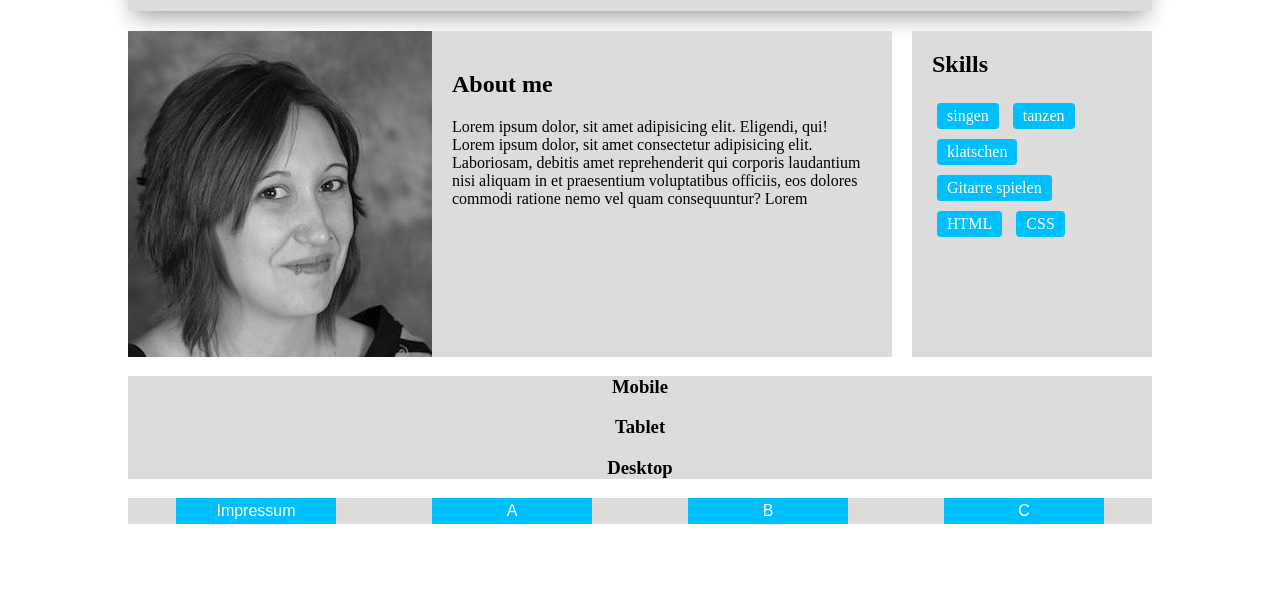
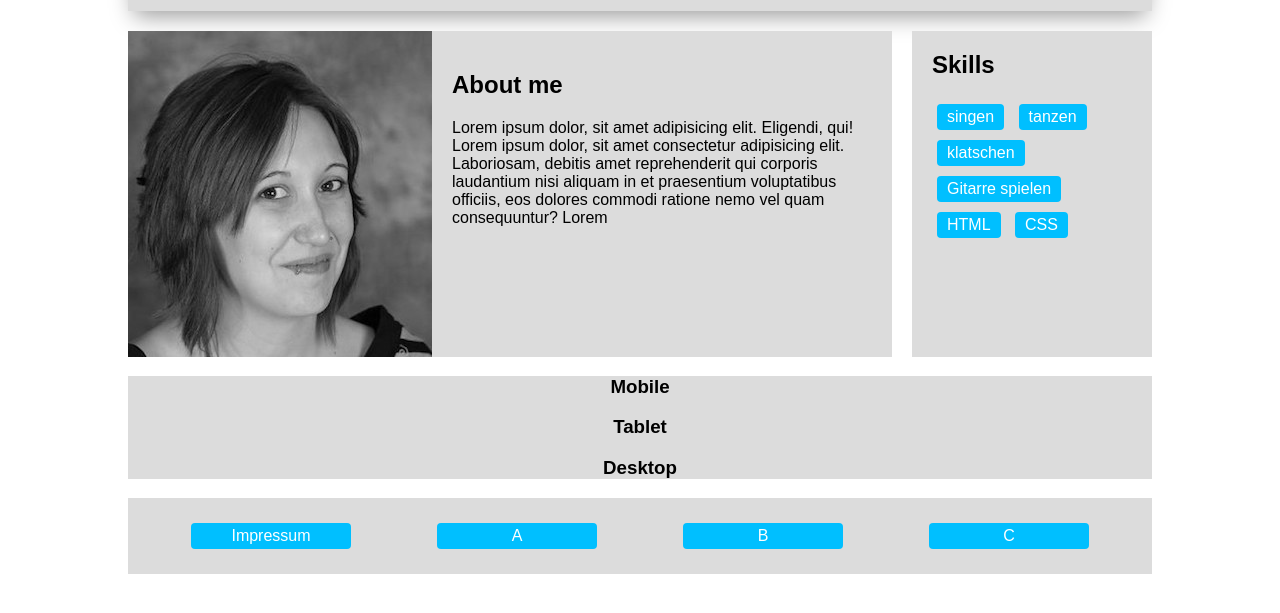
Before and after one commit to earthlingJen/css-personal-website, a plain HTML site: page index.html in a window 1280 px wide. Shown: the part 89-702 px from the top of the page. Drawn offline with Linux system fonts and the light colour scheme.

Commit message:
Work in progress

```diff
--- a/css/styles.css
+++ b/css/styles.css
@@ -5,6 +5,7 @@
 body {
   width: 100%;
   margin: 0 auto;
+  font-family: sans-serif;
 }
 
 .about__img {
@@ -38,6 +39,9 @@ body {
     display: flex;
     margin-bottom: 20px;
   }
+
+  .whoami {
+  }
 }
 
 @media screen and (min-width: 1024px) {
@@ -52,6 +56,9 @@ body {
   .skills {
     flex-shrink: 1;
     min-width: 240px;
+  }
+
+  .whoami {
   }
 }
 
@@ -70,9 +77,11 @@ body {
   padding: 4px 12px;
   background: deepskyblue;
   color: white;
-  font-family: sans-serif;
   text-decoration: none;
   text-align: center;
+  display: inline-block;
+  border-radius: 4px;
+  margin: 5px;
 }
 
 .btn:hover {
@@ -108,6 +117,7 @@ body {
   display: flex;
   justify-content: space-around;
   flex-wrap: wrap;
+  padding: 20px;
 }
 
 .row1 {
```
